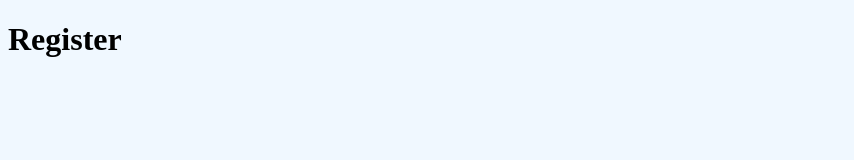
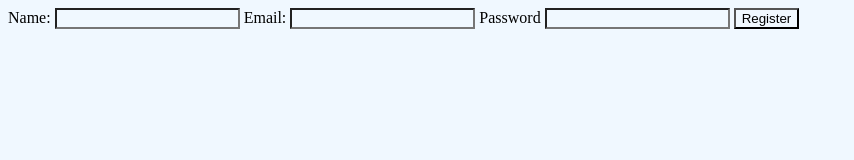
Before and after one commit to ankushduacodes/simple-login-system-NodeJs, a website: page public/register.html in a window 1280 px wide. Shown: the whole page, without its empty margins (0-854 px from the left). Drawn offline with Linux system fonts and the light colour scheme; files that its build step writes are made by us from their sources.

Commit message:
Update register.html

```diff
--- a/public/register.html
+++ b/public/register.html
@@ -7,6 +7,14 @@
   <link href="css/main.css" rel="stylesheet">
 </head>
 <body>
-        <h1>Register</h1>
+  <form>
+    <label for="uName">Name:</label>
+    <input type="text" id="uName">
+    <label for="uEmail">Email:</label>
+    <input type="email" id="uEmail">
+    <label for="uPass">Password</label>
+    <input type="password" id="uPass">
+    <button type="submit">Register</button>
+  </form>
 </body>
 </html>
```
Lines whose indentation alone changed are shown as unchanged.
